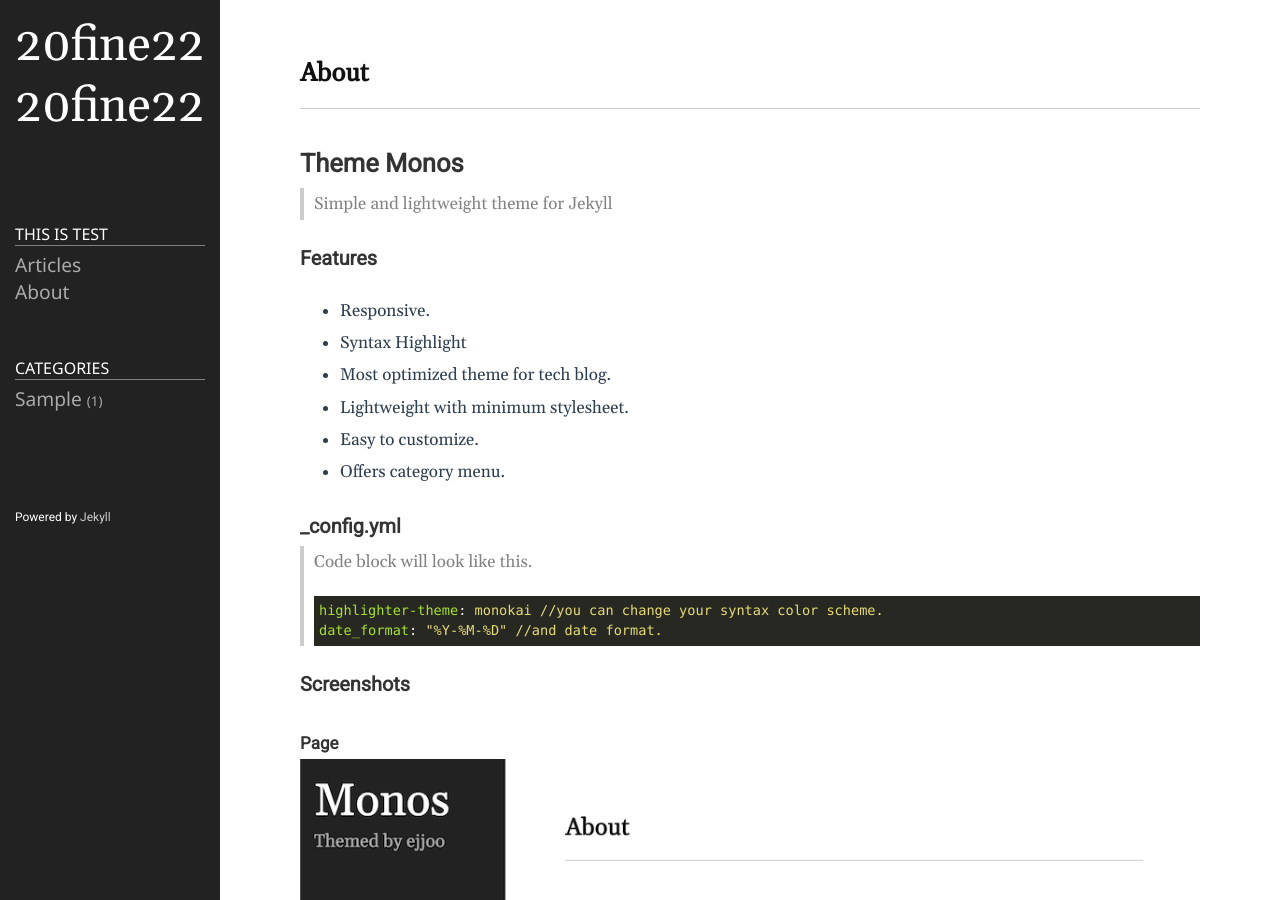
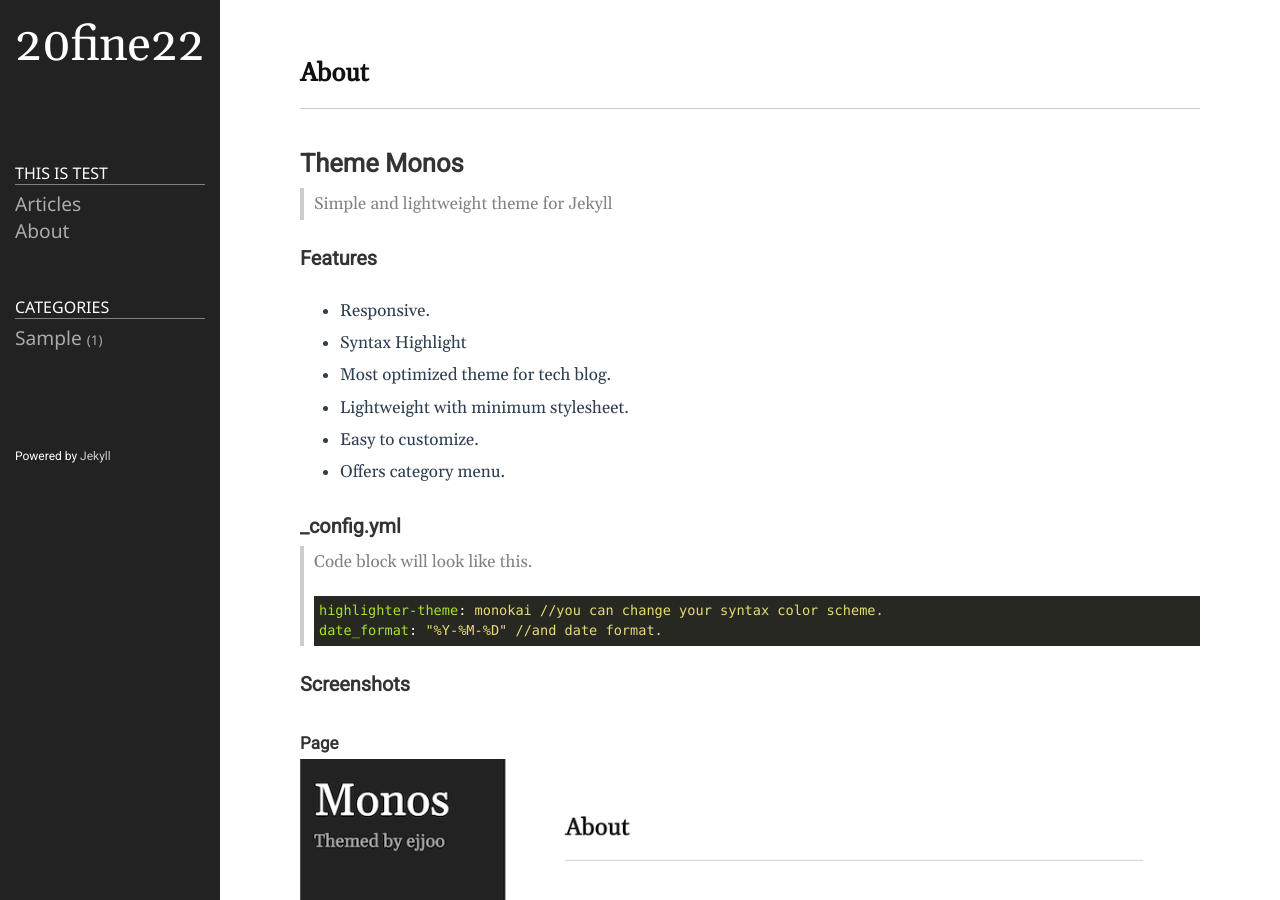
Before and after one commit to 20fine22/20fine22.github.io, a Jekyll site: the page built from README.md, in a window 1280 px wide and 900 px high. Built offline with Jekyll 4.4.1, drawn with Linux system fonts in a browser that asks for light colours.

Commit message:
Update sidebar.html

```diff
--- a/_includes/sidebar.html
+++ b/_includes/sidebar.html
@@ -4,10 +4,6 @@
 	</div>
 	<p class="lead">{{ site.description }}</p>
 
-	<div class='sidebar-brand'>
-		<a href="/테스트 글입니다./">{{ site.title }}</a>
-	</div>
-	<p class="lead">{{ site.description }}</p>
 	{%- if social.github -%}
 		<a rel="me" href="https://github.com/{{ social.github | cgi_escape | escape }}" title="{{ social.github | escape }}">
 			<svg class="svg-icon grey">
```
